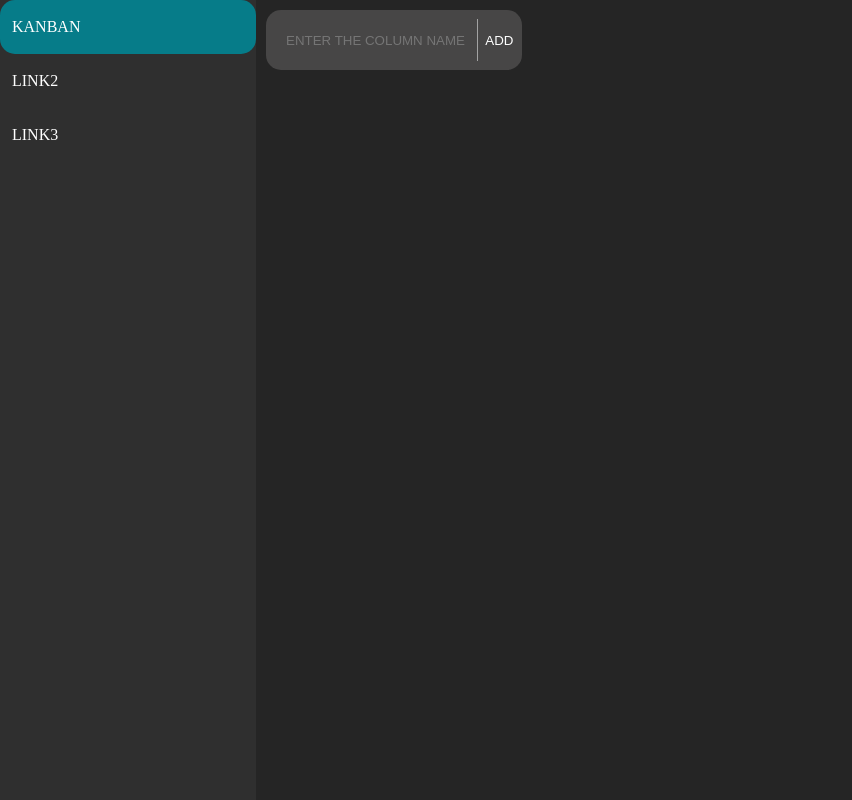
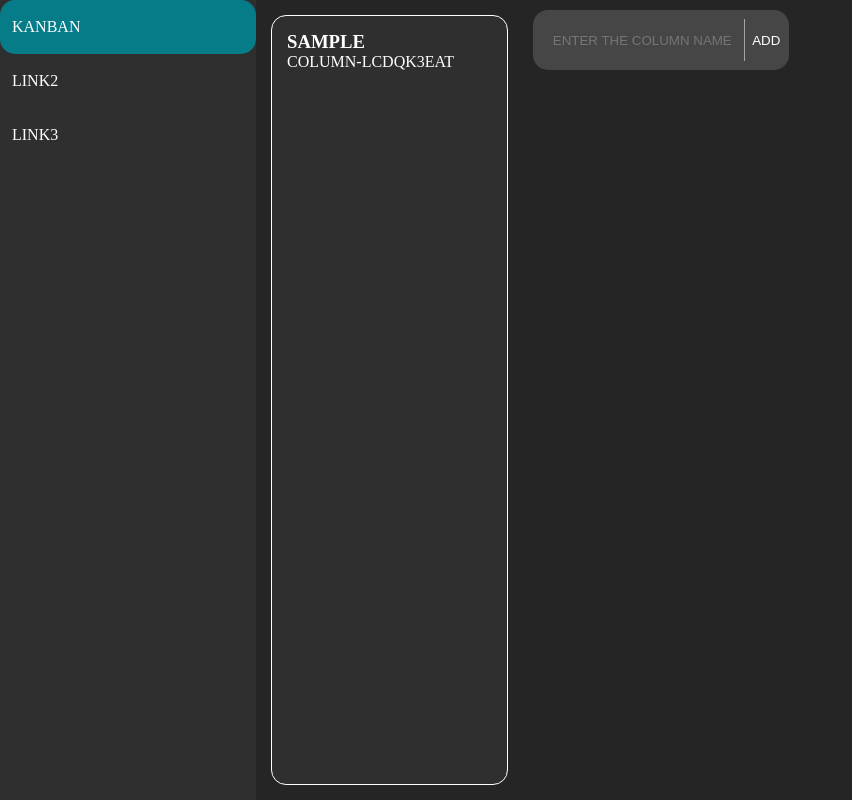
Before and after one commit to Ivan-dp/kanban-react, a React (Create React App) app: page / in a window 1280 px wide. Both pictures are taken after typing "Sample" into the empty fields and a click on the button "ADD". Shown: the whole page, without its empty margins (0-852 px from the left). Built offline with nearby package versions, Linux system fonts and the light colour scheme.

Commit message:
create column.jsx, map columns store

```diff
--- a/src/App.scss
+++ b/src/App.scss
@@ -0,0 +1,5 @@
+.App {
+    height: 100% !important;
+    width: 100%;
+    display: flex;
+}
--- /dev/null
+++ b/src/components/Column/Column.jsx
@@ -0,0 +1,17 @@
+import React from "react";
+import { PropTypes } from "prop-types";
+import "./Column.scss";
+
+const Column = (props) => {
+    Column.propTypes = {
+        column: PropTypes.object.isRequired,
+    };
+    return (
+        <div className="Column">
+            <h3>{props.column.title}</h3>
+            <p>{props.column.id}</p>
+        </div>
+    );
+};
+
+export { Column };
--- /dev/null
+++ b/src/components/Column/Column.scss
@@ -0,0 +1,14 @@
+.Column {
+    min-width: 20% !important;
+    height: auto;
+    background-color: #2f2f2f;
+    border-radius: 15px;
+    border: 1px solid white;
+    margin: 15px;
+    padding: 15px;
+    h3,
+    p {
+        color: white;
+        text-transform: uppercase;
+    }
+}
--- a/src/components/MyRoutes/MyRoutes.scss
+++ b/src/components/MyRoutes/MyRoutes.scss
@@ -1,5 +1,5 @@
 .MyRoutes {
-    width: 100%;
+    width: 80%;
     height: 100%;
-    flex-grow: 1;
+    // flex-grow: 1;
 }
--- a/src/components/NewColumnForm/NewColumnForm.jsx
+++ b/src/components/NewColumnForm/NewColumnForm.jsx
@@ -1,15 +1,11 @@
 import React, { useState } from "react";
+import { useDispatch } from "react-redux";
 import "./NewColumnForm.scss";
-import { useSelector, useDispatch } from "react-redux";
 
 const NewColumnForm = () => {
     const [title, setTitle] = useState("");
 
-    let columns = useSelector((store) => store);
-
     const dispatch = useDispatch();
-
-    console.log(columns);
 
     const addNewTitle = (e) => {
         e.preventDefault();
--- a/src/components/NewColumnForm/NewColumnForm.scss
+++ b/src/components/NewColumnForm/NewColumnForm.scss
@@ -1,5 +1,5 @@
 .NewColumnForm {
-    width: 25%;
+    min-width: 25%;
     height: 60px;
     display: flex;
     padding: 10px;
--- a/src/components/Sidebar/Sidebar.scss
+++ b/src/components/Sidebar/Sidebar.scss
@@ -1,6 +1,6 @@
 aside.Sidebar {
-    min-width: 20%;
-    width: 200px;
+    width: 20%;
+    // width: 200px;
     height: 100%;
     background-color: #2f2f2f;
     flex-grow: 1;
--- a/src/components/index.js
+++ b/src/components/index.js
@@ -1,5 +1,6 @@
 import { Sidebar } from "./Sidebar/Sidebar";
 import { MyRoutes } from "./MyRoutes/MyRoutes";
 import { NewColumnForm } from "./NewColumnForm/NewColumnForm";
+import { Column } from "./Column/Column";
 
-export { Sidebar, MyRoutes, NewColumnForm };
+export { Sidebar, MyRoutes, NewColumnForm, Column };
--- a/src/index.js
+++ b/src/index.js
@@ -10,7 +10,7 @@ import { randomId } from "./functions";
 
 function Index() {
     const reducer = (state = [], action) => {
-        console.log(state);
+        // console.log(state);
         switch (action.type) {
             case "ADD_COLUMN":
                 return [
--- a/src/index.scss
+++ b/src/index.scss
@@ -8,8 +8,7 @@ body {
     display: flex;
 }
 
-#root,
-.App {
+#root {
     min-height: 100% !important;
     width: 100%;
     display: flex;
--- a/src/pages/KanbanPage/KanbanPage.jsx
+++ b/src/pages/KanbanPage/KanbanPage.jsx
@@ -1,9 +1,16 @@
 import React from "react";
-import { NewColumnForm } from "../../components";
+import { NewColumnForm, Column } from "../../components";
+import { useSelector } from "react-redux";
+import "./KanbanPage.scss";
 
 const KanbanPage = () => {
+    let columns = useSelector((store) => store);
+    console.log(columns);
     return (
         <div className="KanbanPage">
+            {columns.map((column) => {
+                return <Column key={column.id} column={column} />;
+            })}
             <NewColumnForm />
         </div>
     );
--- a/src/pages/KanbanPage/KanbanPage.scss
+++ b/src/pages/KanbanPage/KanbanPage.scss
@@ -0,0 +1,10 @@
+.KanbanPage {
+    display: flex;
+    justify-content: flex-start;
+    flex-wrap: nowrap;
+    flex-direction: row;
+    min-width: 100%;
+    width: auto;
+    height: 100%;
+    overflow: scroll;
+}
```
